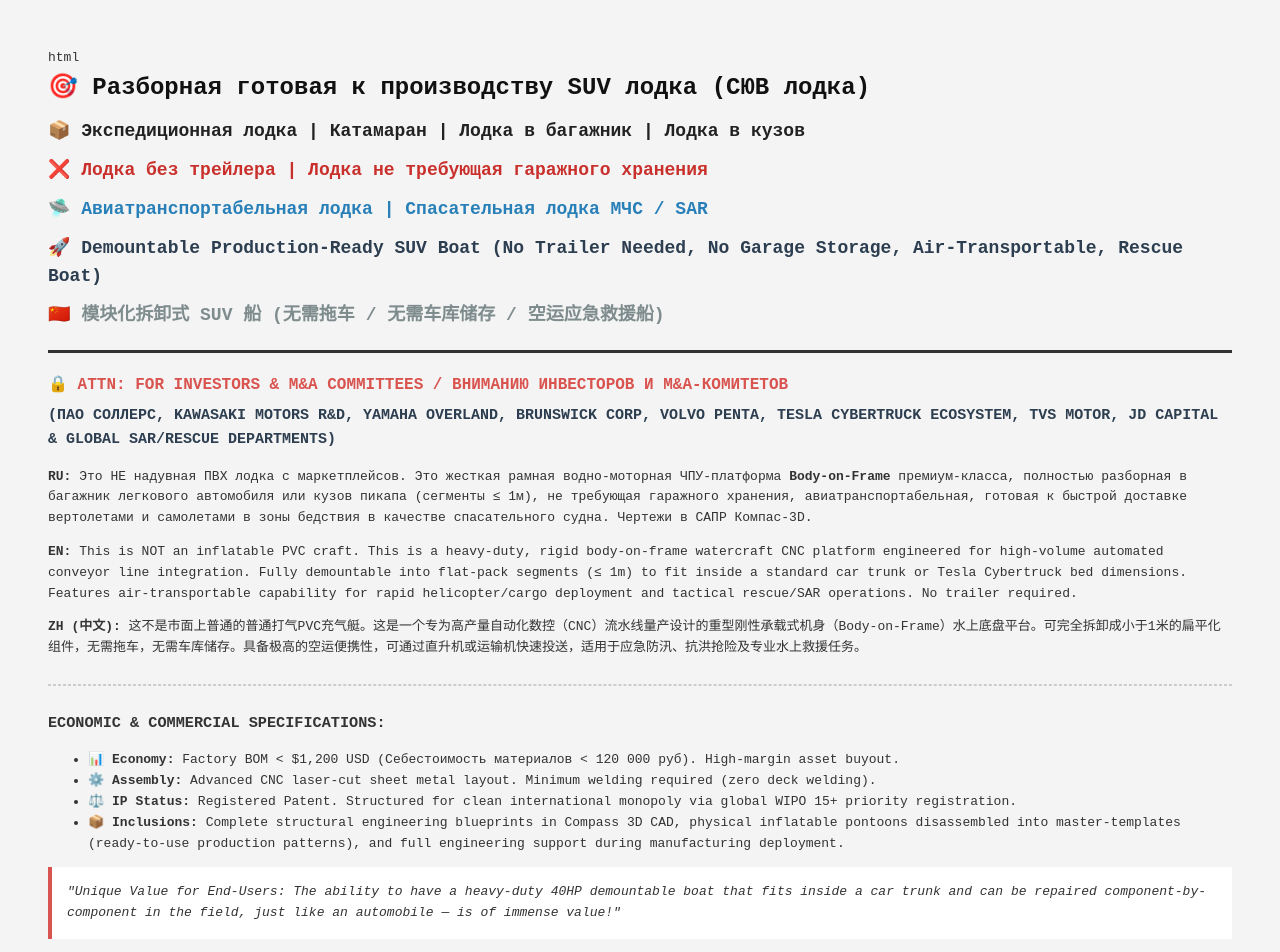
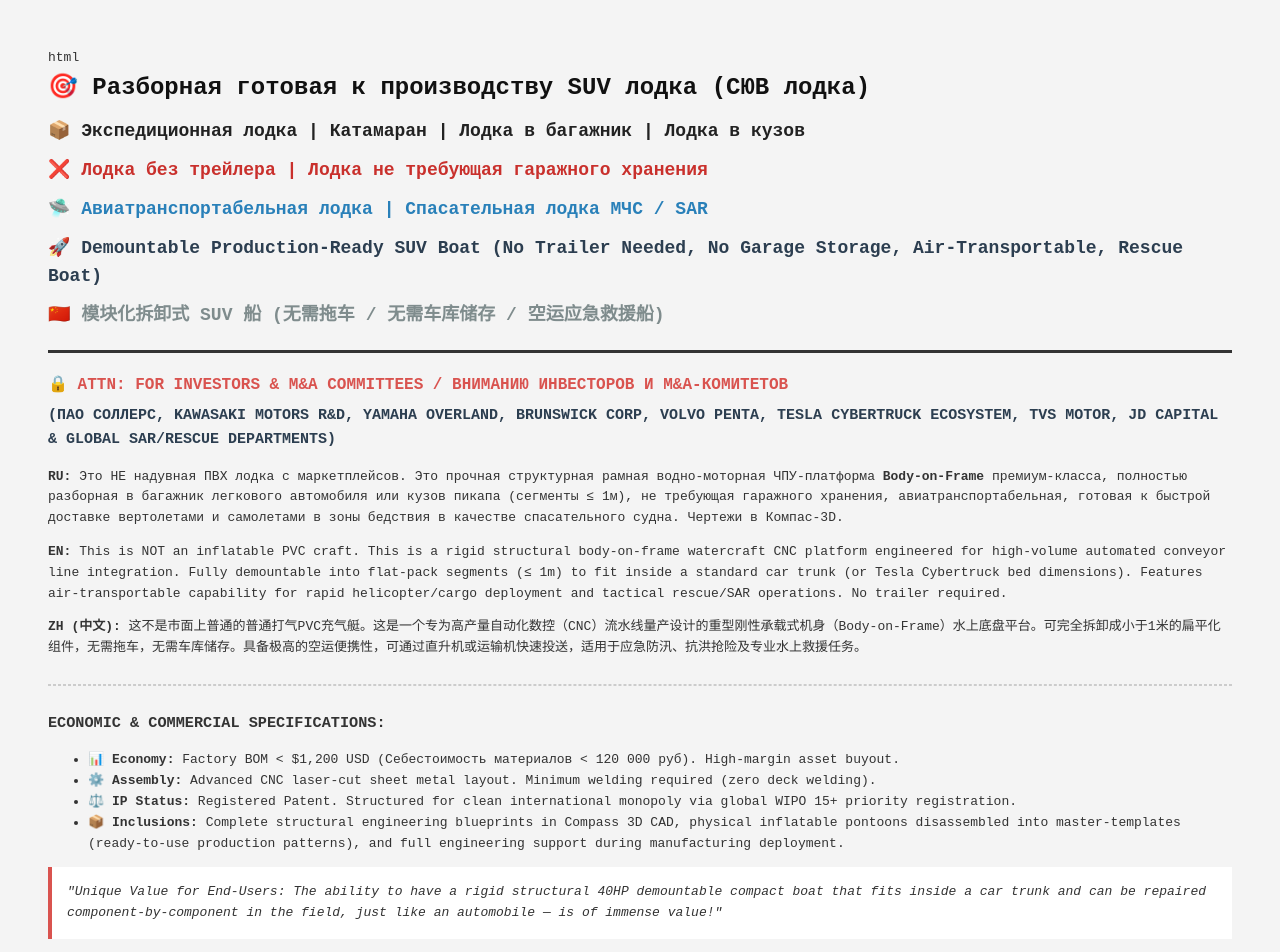
Before and after one commit to aquamobile-project/aquamobile-project.github.io, a plain HTML site: page index.html in a window 1280 px wide. Shown: the top 952 px of the page. Drawn offline with Linux system fonts and the light colour scheme.

Commit message:
Update index.html

```diff
--- a/index.html
+++ b/index.html
@@ -22,9 +22,9 @@ html
     <p style="font-size: 16px; font-weight: bold; color: #d9534f; margin-bottom: 5px;">🔒 ATTN: FOR INVESTORS & M&A COMMITTEES / ВНИМАНИЮ ИНВЕСТОРОВ И М&A-КОМИТЕТОВ</p>
     <p style="font-size: 15px; font-weight: bold; color: #2c3e50; margin-top: 0;">(ПАО СОЛЛЕРС, KAWASAKI MOTORS R&D, YAMAHA OVERLAND, BRUNSWICK CORP, VOLVO PENTA, TESLA CYBERTRUCK ECOSYSTEM, TVS MOTOR, JD CAPITAL & GLOBAL SAR/RESCUE DEPARTMENTS)</p>
 
-    <p><strong>RU:</strong> Это НЕ надувная ПВХ лодка с маркетплейсов. Это жесткая рамная водно-моторная ЧПУ-платформа <strong>Body-on-Frame</strong> премиум-класса, полностью разборная в багажник легкового автомобиля или кузов пикапа (сегменты &le; 1м), не требующая гаражного хранения, авиатранспортабельная, готовая к быстрой доставке вертолетами и самолетами в зоны бедствия в качестве спасательного судна. Чертежи в САПР Компас-3D.</p>
+    <p><strong>RU:</strong> Это НЕ надувная ПВХ лодка с маркетплейсов. Это прочная структурная рамная водно-моторная ЧПУ-платформа <strong>Body-on-Frame</strong> премиум-класса, полностью разборная в багажник легкового автомобиля или кузов пикапа (сегменты &le; 1м), не требующая гаражного хранения, авиатранспортабельная, готовая к быстрой доставке вертолетами и самолетами в зоны бедствия в качестве спасательного судна. Чертежи в Компас-3D.</p>
 
-    <p><strong>EN:</strong> This is NOT an inflatable PVC craft. This is a heavy-duty, rigid body-on-frame watercraft CNC platform engineered for high-volume automated conveyor line integration. Fully demountable into flat-pack segments (&le; 1m) to fit inside a standard car trunk or Tesla Cybertruck bed dimensions. Features air-transportable capability for rapid helicopter/cargo deployment and tactical rescue/SAR operations. No trailer required.</p>
+    <p><strong>EN:</strong> This is NOT an inflatable PVC craft. This is a rigid structural body-on-frame watercraft CNC platform engineered for high-volume automated conveyor line integration. Fully demountable into flat-pack segments (&le; 1m) to fit inside a standard car trunk (or Tesla Cybertruck bed dimensions). Features air-transportable capability for rapid helicopter/cargo deployment and tactical rescue/SAR operations. No trailer required.</p>
 
     <p><strong>ZH (中文): </strong>这不是市面上普通的普通打气PVC充气艇。这是一个专为高产量自动化数控（CNC）流水线量产设计的重型刚性承载式机身（Body-on-Frame）水上底盘平台。可完全拆卸成小于1米的扁平化组件，无需拖车，无需车库储存。具备极高的空运便携性，可通过直升机或运输机快速投送，适用于应急防汛、抗洪抢险及专业水上救援任务。</p>
 
@@ -39,7 +39,7 @@ html
     </ul>
 
     <p style="background-color: #fff; padding: 15px; border-left: 4px solid #d9534f; font-style: italic;">
-        "Unique Value for End-Users: The ability to have a heavy-duty 40HP demountable boat that fits inside a car trunk and can be repaired component-by-component in the field, just like an automobile — is of immense value!"
+        "Unique Value for End-Users: The ability to have a rigid structural 40HP demountable compact boat that fits inside a car trunk and can be repaired component-by-component in the field, just like an automobile — is of immense value!"
     </p>
 
     <hr style="border: 2px solid #333; margin-top: 30px;">
```
